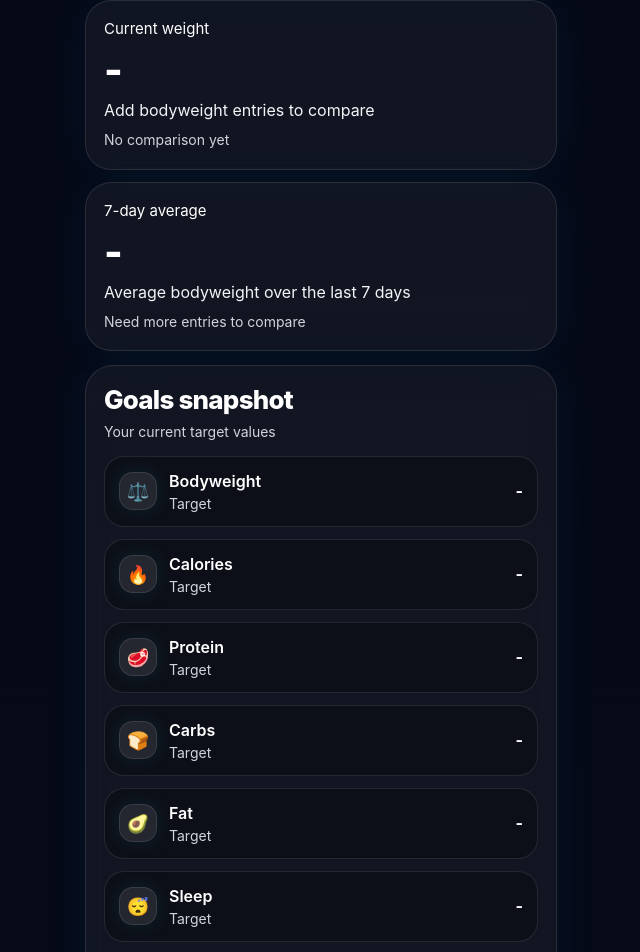
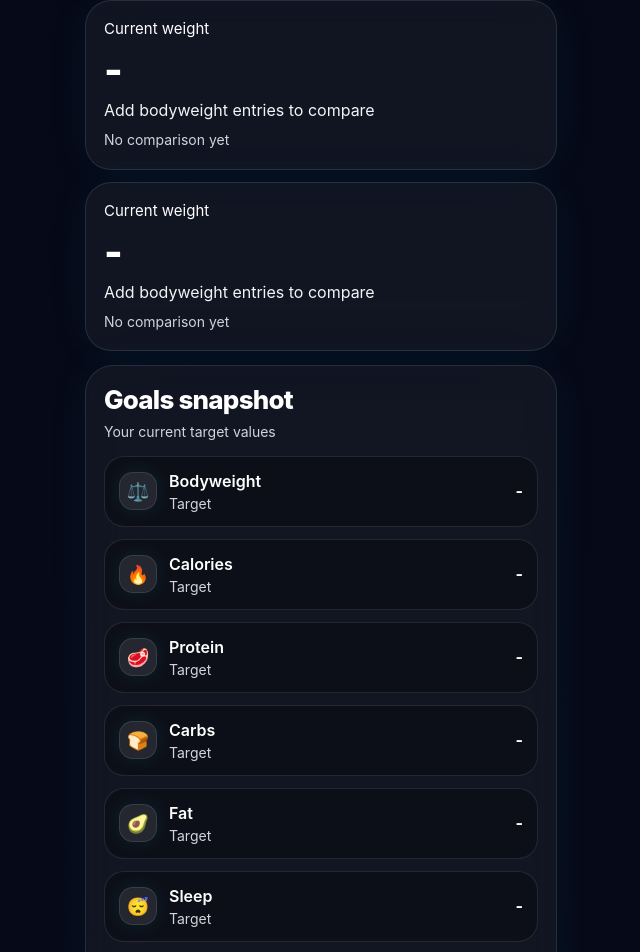
Before and after one commit to franfarr/fitness-tracker-premium, a React (Vite) app: page / in a window 1280 px wide. Shown: the part 833-1785 px from the top of the page, without its empty margins (319-959 px from the left). Built offline with nearby package versions, Linux system fonts and the light colour scheme.

Commit message:
Update App.jsx

```diff
--- a/src/App.jsx
+++ b/src/App.jsx
@@ -363,18 +363,22 @@ function App() {
                     : "No comparison yet"
                 }
               />
-              <MetricCard
-                title="7-day average"
-                value={currentWeightAvg != null ? `${currentWeightAvg} kg` : "-"}
-                subtitle="Average bodyweight over the last 7 days"
-                note={
-                  weeklyWeightChange != null
-                    ? `${weeklyWeightChange < 0 ? "Down" : "Up"} ${Math.abs(
-                        weeklyWeightChange
-                      )} kg vs previous 7 days`
-                    : "Need more entries to compare"
-                }
-              />
+             <MetricCard
+  title="Current weight"
+  value={currentWeight != null ? `${currentWeight} kg` : "-"}
+  subtitle={
+    firstWeight != null
+      ? `Started at ${firstWeight} kg${state.goals?.bw ? ` • Target ${state.goals.bw} kg` : ""}`
+      : state.goals?.bw
+      ? `Target ${state.goals.bw} kg`
+      : "Add bodyweight entries to compare"
+  }
+  note={
+    totalWeightChange != null
+      ? `${totalWeightChange < 0 ? "Down" : "Up"} ${Math.abs(totalWeightChange)} kg overall`
+      : "No comparison yet"
+  }
+/>
             </div>
 
             <Panel title="Goals snapshot" subtitle="Your current target values">
```
